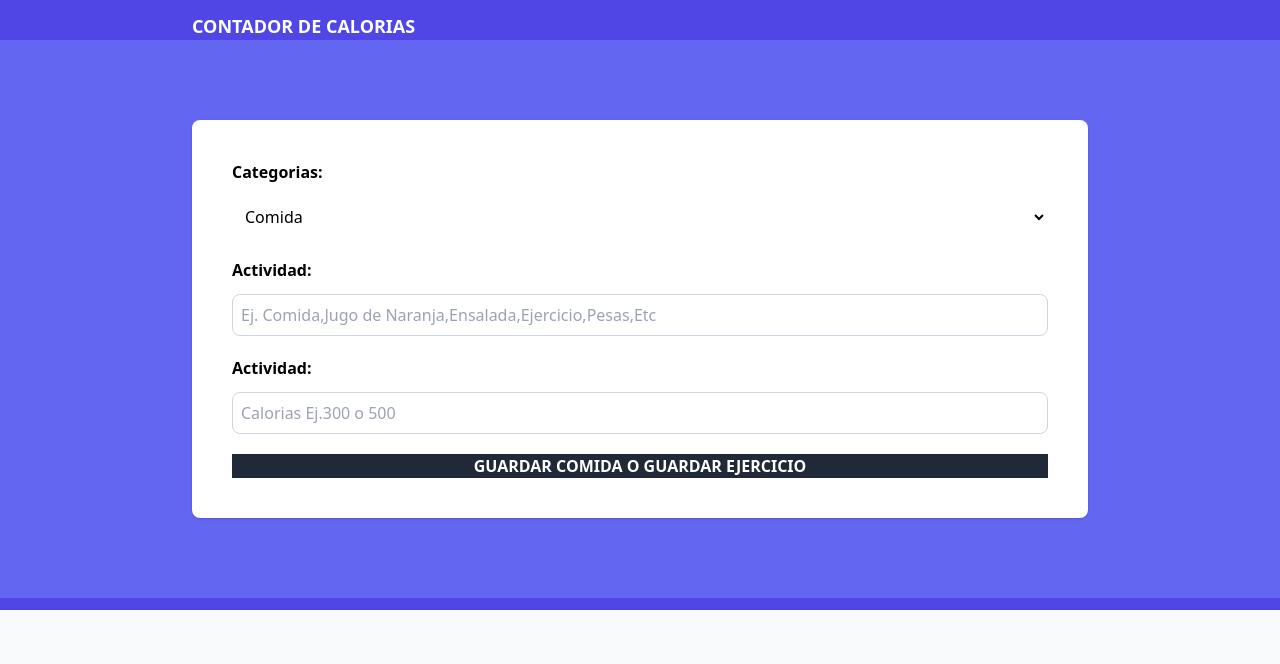
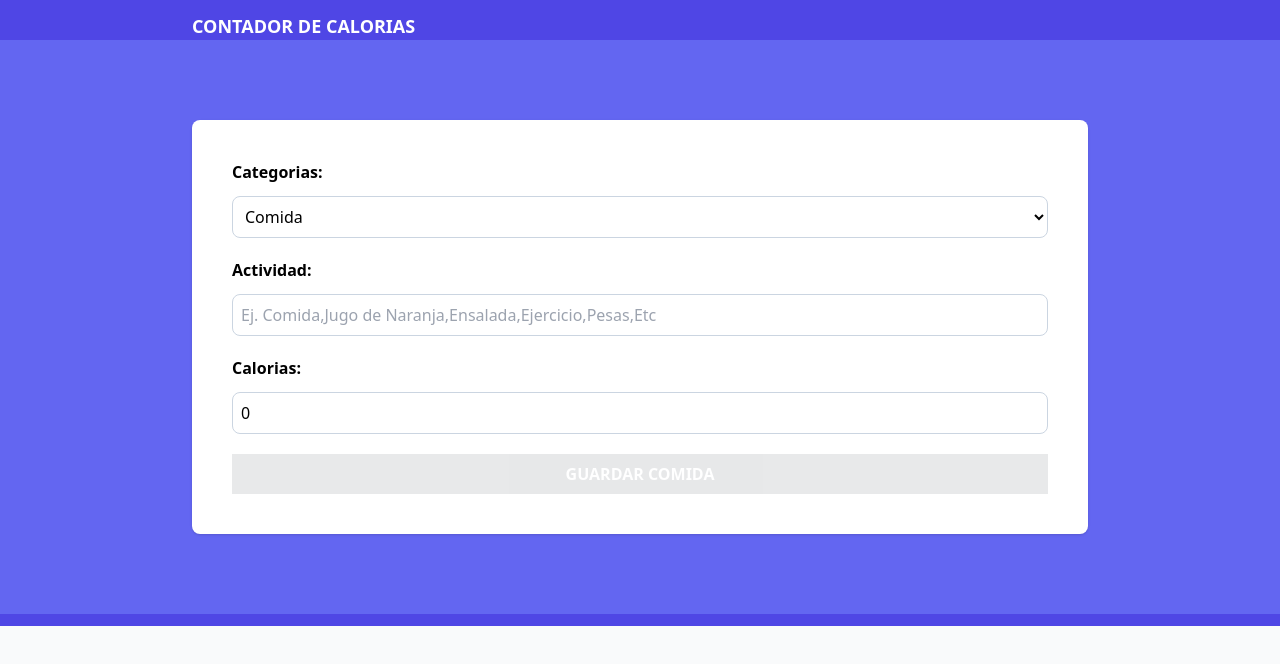
Before and after one commit to camilo9090/workReact4, a React (Vite) app in the folder calorie-tracker/: page / in a window 1280 px wide. Shown: the top 664 px of the page. Built offline with nearby package versions, Linux system fonts and the light colour scheme.

Commit message:
se creo el primer reducer state

```diff
--- a/calorie-tracker/src/components/Form.tsx
+++ b/calorie-tracker/src/components/Form.tsx
@@ -1,13 +1,51 @@
 
+import { useState, ChangeEvent } from "react"
 import { categories } from "../data/categories"
+import { Activity } from "../types"
+
 export default function Form() {
+
+
+    const [activity, setactivity] = useState<Activity>({
+
+        category: 1,
+        name: '',
+        calories: 0
+    })
+
+    const handleChange = (e: ChangeEvent<HTMLSelectElement> | ChangeEvent<HTMLInputElement>) => {
+        //comprueba si es numero o no
+        const isNumberField = ['category', 'calories'].includes(e.target.id)
+
+
+        setactivity({
+            ...activity,
+            [e.target.id]: isNumberField ? +e.target.value : e.target.value
+
+        })
+
+
+    }
+    const isValidActivity = () => {
+
+        const { name, calories } = activity
+
+
+        return name.trim() !== '' && calories > 0
+    }
+
     return (
         <form
             className="space-y-5 bg-white shadow p-10 rounded-lg"
         >
             <div className="grid grid-cols-1 gap-3">
                 <label htmlFor="category" className="font-bold">Categorias:</label>
-                <select id="category" className="border border-white p-2 rounded-lg bg-white">
+                <select
+                    id="category"
+                    className="border border-slate-300 p-2 rounded-lg bg-white"
+                    value={activity.category}
+                    onChange={handleChange}
+                >
 
                     {categories.map(category => (
 
@@ -21,21 +59,29 @@
 
             </div>
             <div className="grid grid-cols-1 gap-3">
-                <label htmlFor="activity" className="font-bold">Actividad:</label>
-                <input id="activity" type="text"
-                className="border border-slate-300 p-2 rounded-lg"
-                placeholder="Ej. Comida,Jugo de Naranja,Ensalada,Ejercicio,Pesas,Etc" />
+                <label htmlFor="name" className="font-bold">Actividad:</label>
+                <input id="name" type="text"
+                    className="border border-slate-300 p-2 rounded-lg"
+                    placeholder="Ej. Comida,Jugo de Naranja,Ensalada,Ejercicio,Pesas,Etc"
+                    value={activity.name}
+                    onChange={handleChange}
+                />
             </div>
             <div className="grid grid-cols-1 gap-3">
-                <label htmlFor="calories" className="font-bold">Actividad:</label>
+                <label htmlFor="calories" className="font-bold">Calorias:</label>
                 <input id="calories" type="number"
-                className="border border-slate-300 p-2 rounded-lg"
-                placeholder="Calorias Ej.300 o 500 " />
+                    className="border border-slate-300 p-2 rounded-lg"
+                    placeholder="Calorias Ej.300 o 500 "
+                    value={activity.calories}
+                    onChange={handleChange}
+                />
             </div>
 
             <input type="submit"
-            className="bg-gray-800 hover:bg-gray-900 w-full font-bold uppercase text-white cursor-pointer"
-            value={'guardar comida o guardar ejercicio'} />
+                className="bg-gray-800 hover:bg-gray-900 w-full
+                p-2 font-bold uppercase text-white cursor-pointer disabled:opacity-10"
+                value={activity.category===1?'Guardar Comida':'Guardar Ejercicio'}
+                disabled={!isValidActivity()} />
         </form>
     )
 }
--- /dev/null
+++ b/calorie-tracker/src/reducers/activity-reducer.ts
@@ -0,0 +1,20 @@
+import { Activity } from "../types"
+
+export type ActivityActions={}
+
+type ActivityState ={
+
+    activities:Activity[]
+}
+export const initialState:ActivityState={
+
+    activities:[]
+}
+
+export const activitiReducer=(
+
+    state:ActivityState=initialState,
+    action:ActivityActions
+)=>{
+
+}
```
Also changed, not shown: calorie-tracker/src/types/index.ts (+7 -0 lines).
